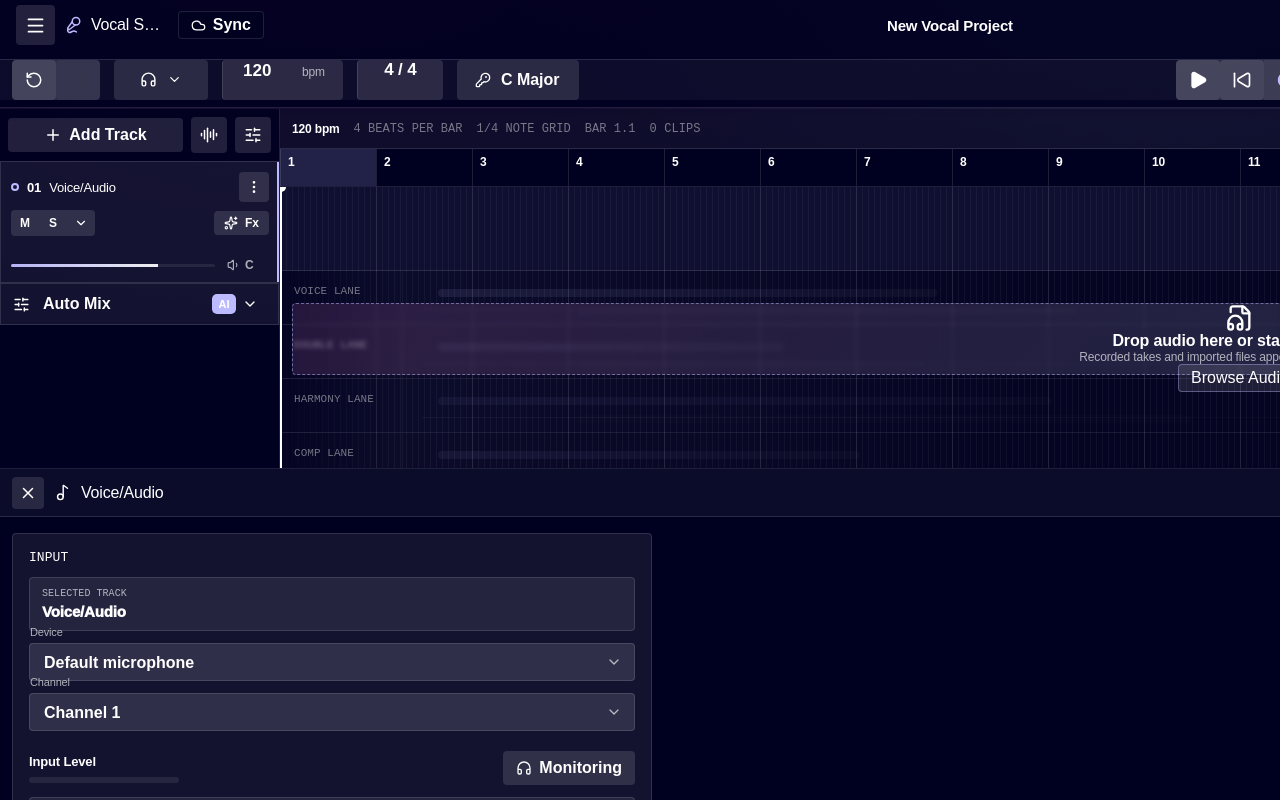
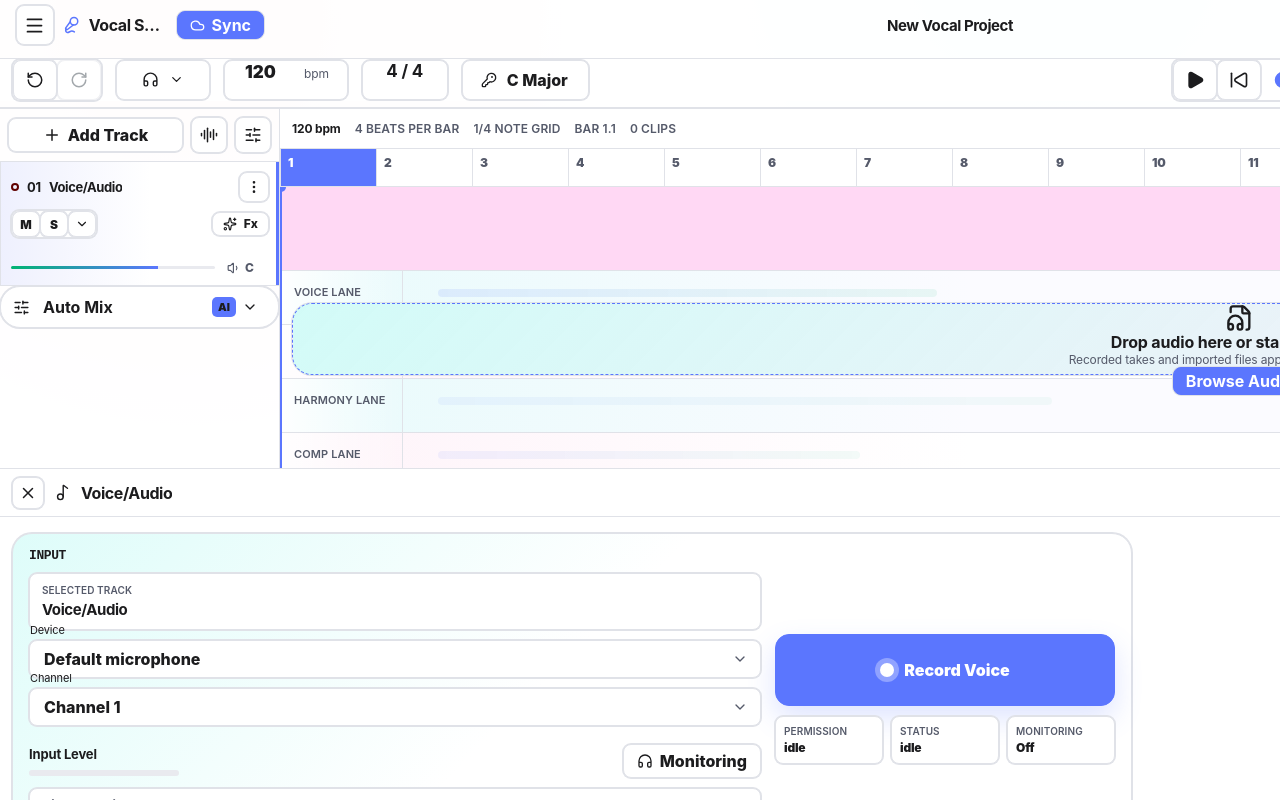
Before and after one commit to kimyounggaur/Vocal_Recording, a React (Vite) app: page / in a window 1280 px wide. Shown: the top 800 px of the page. Built offline with nearby package versions, Linux system fonts and the light colour scheme.

Commit message:
Apply Miro inspired styling

```diff
--- a/src/styles.css
+++ b/src/styles.css
@@ -1,28 +1,32 @@
 :root {
-  color-scheme: dark;
-  --bg: #010120;
-  --panel: rgba(255, 255, 255, 0.08);
-  --panel-soft: rgba(255, 255, 255, 0.08);
-  --panel-strong: rgba(255, 255, 255, 0.14);
-  --line: rgba(255, 255, 255, 0.12);
-  --line-soft: rgba(255, 255, 255, 0.08);
-  --text: #ffffff;
-  --muted: rgba(255, 255, 255, 0.66);
-  --quiet: rgba(255, 255, 255, 0.44);
-  --accent: #bdbbff;
-  --accent-2: #bdbbff;
-  --yellow: #bdbbff;
-  --blue: #bdbbff;
-  --lane: rgba(255, 255, 255, 0.035);
-  --lane-red: rgba(189, 187, 255, 0.08);
-  --brand-magenta: #ef2cc1;
-  --brand-orange: #fc4c02;
-  --dark-blue: #010120;
-  --glass-light: rgba(255, 255, 255, 0.12);
-  --glass-quiet: rgba(255, 255, 255, 0.06);
-  --blue-shadow: rgba(1, 1, 32, 0.1) 0 4px 10px;
+  color-scheme: light;
+  --bg: #ffffff;
+  --panel: #ffffff;
+  --panel-soft: #f6f7fb;
+  --panel-strong: #eef1ff;
+  --line: #e0e2e8;
+  --line-soft: rgba(224, 226, 232, 0.62);
+  --text: #1c1c1e;
+  --muted: #555a6a;
+  --quiet: #a5a8b5;
+  --accent: #5b76fe;
+  --accent-2: #00b473;
+  --yellow: #ffe6cd;
+  --blue: #5b76fe;
+  --lane: #fbfbff;
+  --lane-red: #ffd8f4;
+  --coral-light: #ffc6c6;
+  --coral-dark: #600000;
+  --rose-light: #ffd8f4;
+  --teal-light: #c3faf5;
+  --teal-dark: #187574;
+  --orange-light: #ffe6cd;
+  --pink-light: #fde0f0;
+  --red-light: #fbd4d4;
+  --ring-shadow: rgb(224, 226, 232) 0 0 0 1px;
+  --focus-shadow: #5b76fe 0 0 0 1px;
   font-family:
-    Arial, ui-sans-serif, system-ui, -apple-system, BlinkMacSystemFont, "Segoe UI",
+    Inter, "Noto Sans", ui-sans-serif, system-ui, -apple-system, BlinkMacSystemFont, "Segoe UI",
     sans-serif;
 }
 
@@ -3786,3 +3790,510 @@ select {
   border-radius: 8px;
   box-shadow: var(--blue-shadow);
 }
+
+/* Miro inspired collaborative board skin */
+body {
+  background: var(--bg);
+  color: var(--text);
+}
+
+.daw-shell {
+  background:
+    radial-gradient(circle at 10% 2%, rgba(255, 198, 198, 0.62), transparent 24%),
+    radial-gradient(circle at 56% -8%, rgba(195, 250, 245, 0.7), transparent 28%),
+    radial-gradient(circle at 91% 4%, rgba(255, 230, 205, 0.74), transparent 23%),
+    linear-gradient(180deg, #ffffff 0%, #fbfbff 47%, #ffffff 100%);
+  color: var(--text);
+}
+
+.topbar,
+.sidebar,
+.timeline,
+.bottom-panel {
+  color: var(--text);
+  background: rgba(255, 255, 255, 0.94);
+}
+
+.topbar {
+  border-bottom: 1px solid var(--line);
+  box-shadow: var(--ring-shadow);
+}
+
+.toolbar-row,
+.timeline-tools,
+.panel-header {
+  border-color: var(--line);
+  background: rgba(255, 255, 255, 0.9);
+}
+
+.brand-cluster,
+.save-cluster {
+  background: transparent;
+}
+
+.app-mark,
+.record-button {
+  color: var(--accent);
+}
+
+.app-name,
+.project-title,
+.panel-title strong,
+.track-card-header span,
+.section-title,
+.effect-chain > strong,
+.effect-macro-strip > strong,
+.record-track-summary strong {
+  color: var(--text);
+  font-weight: 700;
+  letter-spacing: -0.42px;
+}
+
+.save-state small,
+.record-track-summary span,
+.record-state-grid strong,
+.effect-chain-button em,
+.effect-chain-button small,
+.timeline-status span,
+.lane-row-label,
+.compact-label,
+.amount-scale small,
+.effect-macro-strip > strong,
+.effect-chain > strong,
+.button-label {
+  color: var(--muted);
+  font-family: Inter, "Noto Sans", ui-sans-serif, system-ui, sans-serif;
+  font-weight: 600;
+  letter-spacing: 0.12px;
+  text-transform: uppercase;
+}
+
+.upgrade-button,
+.primary-pill,
+.add-track-button,
+.fx-pill,
+.auto-detect-button,
+.monitoring-row button,
+.panel-tabs button,
+.icon-button,
+.mini-icon-button,
+.round-tool,
+.close-panel,
+.metronome-button,
+.key-chip,
+.mastering-chip,
+.tempo-chip,
+.undo-redo,
+.transport-buttons,
+.track-toggles,
+.record-action,
+.drop-zone button,
+.effect-chain-button,
+.effect-toggle,
+.power-toggle,
+.toggle,
+.select-field,
+.input-alert,
+.record-track-summary,
+.record-state-grid span,
+.key-grid button,
+.preset-button,
+.compact-label select {
+  border: 1px solid var(--line);
+  border-radius: 8px;
+  color: var(--text);
+  background: #ffffff;
+  box-shadow: var(--ring-shadow);
+}
+
+.pitch-card,
+.input-section,
+.effect-chain,
+.effect-macro-strip,
+.track-card,
+.automation-row,
+.mixer-strip,
+.drop-zone,
+.audio-clip {
+  border: 1px solid var(--line);
+  border-radius: 20px;
+  background: #ffffff;
+  box-shadow: var(--ring-shadow);
+}
+
+.input-section {
+  background:
+    linear-gradient(135deg, rgba(195, 250, 245, 0.55), rgba(255, 255, 255, 0.72) 48%),
+    #ffffff;
+  width: min(1120px, 100%);
+  grid-template-columns: minmax(360px, 1fr) minmax(280px, 340px);
+  align-items: start;
+  gap: 10px 14px;
+  padding: 14px 16px;
+}
+
+.input-section > .section-title {
+  grid-column: 1 / -1;
+}
+
+.input-section > .record-track-summary,
+.input-section > .select-field,
+.input-section > .monitoring-row,
+.input-section > .input-alert {
+  grid-column: 1;
+}
+
+.input-section > .record-control-card {
+  grid-column: 2;
+  grid-row: 2 / span 5;
+  align-self: stretch;
+  align-content: center;
+}
+
+.pitch-card {
+  background:
+    linear-gradient(135deg, rgba(253, 224, 240, 0.6), rgba(255, 255, 255, 0.78) 52%),
+    #ffffff;
+}
+
+.effect-chain {
+  background:
+    linear-gradient(180deg, rgba(238, 241, 255, 0.82), #ffffff 44%),
+    #ffffff;
+}
+
+.effect-macro-strip,
+.mixer-strip {
+  background:
+    linear-gradient(180deg, rgba(255, 230, 205, 0.54), #ffffff 52%),
+    #ffffff;
+}
+
+.icon-button:hover,
+.mini-icon-button:hover,
+.round-tool:hover,
+.close-panel:hover,
+.metronome-button:hover,
+.key-chip:hover,
+.mastering-chip:hover,
+.panel-tabs button:hover,
+.effect-chain-button:hover,
+.drop-zone button:hover,
+.record-action:not(:disabled):hover {
+  color: var(--accent);
+  border-color: var(--accent);
+  background: #f7f8ff;
+  box-shadow: var(--focus-shadow);
+}
+
+.upgrade-button,
+.primary-pill,
+.save-button,
+.drop-zone button {
+  color: #ffffff;
+  border-color: var(--accent);
+  background: var(--accent);
+  font-weight: 700;
+}
+
+.upgrade-button:hover,
+.primary-pill:hover,
+.save-button:hover,
+.drop-zone button:hover {
+  color: #ffffff;
+  background: #2a41b6;
+}
+
+.add-track-button,
+.fx-pill,
+.auto-detect-button,
+.monitoring-row button,
+.panel-tabs button,
+.tempo-chip,
+.mastering-chip,
+.track-toggles,
+.transport-buttons,
+.undo-redo {
+  color: var(--text);
+  background: #ffffff;
+}
+
+.panel-tabs {
+  gap: 8px;
+}
+
+.panel-tabs button {
+  min-width: 96px;
+  border-radius: 999px;
+  color: var(--muted);
+  font-size: 13px;
+  font-weight: 700;
+}
+
+.panel-tabs button.is-active,
+.effect-chain-button.is-selected,
+.toggle.is-on,
+.monitoring-row button.is-active,
+.key-grid button.is-selected,
+.preset-button.is-selected {
+  color: #ffffff;
+  border-color: var(--accent);
+  background: var(--accent);
+  box-shadow: 0 0 0 1px var(--accent);
+}
+
+.transport-buttons button.is-active,
+.transport-buttons button:hover,
+.record-button:hover,
+.record-button.is-active {
+  color: #ffffff;
+  background: var(--accent);
+  box-shadow: 0 0 0 1px var(--accent);
+}
+
+.record-action {
+  min-height: 72px;
+  color: #ffffff;
+  border-color: var(--accent);
+  border-radius: 14px;
+  background: var(--accent);
+  box-shadow: 0 12px 28px rgba(91, 118, 254, 0.2);
+}
+
+.record-action span {
+  background: #ffffff;
+  box-shadow: 0 0 0 5px rgba(255, 255, 255, 0.32);
+}
+
+.record-action.is-recording {
+  color: var(--coral-dark);
+  border-color: var(--coral-light);
+  background: var(--coral-light);
+  box-shadow: 0 12px 28px rgba(96, 0, 0, 0.14);
+}
+
+.record-action.is-recording:not(:disabled):hover {
+  color: var(--coral-dark);
+  background: #ffb6b6;
+}
+
+.input-meter,
+.track-meter {
+  background: #e9eaef;
+}
+
+.track-meter i,
+.input-meter i {
+  background: linear-gradient(90deg, var(--accent-2), #5b76fe);
+}
+
+.workspace-grid {
+  border-top: 1px solid var(--line);
+}
+
+.sidebar {
+  border-right: 1px solid var(--line);
+}
+
+.track-card {
+  border-right: 0;
+  border-bottom: 1px solid var(--line);
+  border-radius: 0;
+  background: #ffffff;
+  box-shadow: none;
+}
+
+.track-card.is-selected {
+  background: linear-gradient(90deg, rgba(91, 118, 254, 0.1), #ffffff 54%);
+}
+
+.track-card.is-selected::after {
+  width: 3px;
+  background: var(--accent);
+}
+
+.record-dot {
+  border-color: var(--coral-dark);
+}
+
+.timeline {
+  background: #ffffff;
+}
+
+.timeline-scroll,
+.ruler,
+.arrangement {
+  background: #ffffff;
+}
+
+.ruler,
+.bar-label,
+.record-region {
+  border-color: var(--line);
+}
+
+.bar-label {
+  color: var(--muted);
+}
+
+.bar-label.is-current {
+  color: #ffffff;
+  background: var(--accent);
+}
+
+.grid-line {
+  border-left-color: rgba(199, 202, 213, 0.52);
+}
+
+.grid-line.is-bar {
+  border-left-color: #c7cad5;
+}
+
+.lane-row {
+  border-bottom-color: var(--line);
+  background:
+    linear-gradient(90deg, rgba(195, 250, 245, 0.34), transparent 36%),
+    #fbfbff;
+}
+
+.lane-row:nth-child(even) {
+  background:
+    linear-gradient(90deg, rgba(253, 224, 240, 0.38), transparent 36%),
+    #ffffff;
+}
+
+.lane-row::before {
+  border-right-color: var(--line);
+  background: linear-gradient(90deg, rgba(255, 255, 255, 0.95), rgba(255, 255, 255, 0));
+}
+
+.lane-row-activity {
+  border-radius: 999px;
+  background: linear-gradient(90deg, rgba(91, 118, 254, 0.28), rgba(0, 180, 115, 0.18));
+}
+
+.drop-zone {
+  border: 1px dashed #5b76fe;
+  background:
+    linear-gradient(135deg, rgba(195, 250, 245, 0.74), rgba(255, 216, 244, 0.52)),
+    #ffffff;
+}
+
+.drop-zone strong {
+  color: var(--text);
+}
+
+.drop-zone span {
+  color: var(--muted);
+}
+
+.audio-clip {
+  color: var(--text);
+  border-color: rgba(91, 118, 254, 0.62);
+  background:
+    linear-gradient(135deg, rgba(91, 118, 254, 0.16), rgba(195, 250, 245, 0.42)),
+    #ffffff;
+  box-shadow: var(--ring-shadow);
+}
+
+.audio-clip:hover,
+.audio-clip.is-selected {
+  border-color: var(--accent);
+  box-shadow:
+    0 0 0 2px rgba(91, 118, 254, 0.2),
+    var(--ring-shadow);
+}
+
+.playhead,
+.playhead span {
+  background: var(--accent);
+}
+
+.select-field select,
+.compact-label select {
+  color: var(--text);
+}
+
+.select-field span,
+.monitoring-row strong,
+.record-state-grid em,
+.effect-chain-button strong,
+.effect-chain-button small,
+.timeline-status strong,
+.track-card small,
+.track-card em {
+  color: var(--text);
+}
+
+.input-alert {
+  color: var(--muted);
+  background: #ffffff;
+}
+
+.input-alert.is-error {
+  color: var(--coral-dark);
+  border-color: var(--coral-light);
+  background: #fff1f1;
+}
+
+.effect-chain-button {
+  min-height: 58px;
+  border-radius: 12px;
+  background: #ffffff;
+}
+
+.effect-chain-button.is-selected {
+  background: var(--accent);
+}
+
+.effect-chain-button.is-selected em,
+.effect-chain-button.is-selected strong,
+.effect-chain-button.is-selected small {
+  color: #ffffff;
+}
+
+.effect-chain-led {
+  background: #c7cad5;
+}
+
+.effect-chain-led.is-on,
+.power-toggle.is-on,
+.rack-led.is-on {
+  background: var(--accent-2);
+  box-shadow: 0 0 0 4px rgba(0, 180, 115, 0.14);
+}
+
+.key-grid button,
+.preset-button {
+  color: var(--muted);
+}
+
+.large-knob,
+.knob,
+.compressor-knob,
+.hardware-knob,
+.plate-knob,
+.tube-comp-knob,
+.rack-trim-knob {
+  filter: saturate(0.92) contrast(1.02);
+}
+
+.h-delay-panel,
+.plate-reverb-panel,
+.tube-compressor-panel,
+.analog-eq-panel,
+.compressor-panel,
+.eq-card {
+  border-radius: 20px;
+  box-shadow: var(--ring-shadow);
+}
+
+.panel-content-mixer > .mixer-strip {
+  background:
+    linear-gradient(135deg, rgba(255, 230, 205, 0.64), rgba(255, 255, 255, 0.78) 54%),
+    #ffffff;
+}
+
+input[type="range"] {
+  accent-color: var(--accent);
+}
```
